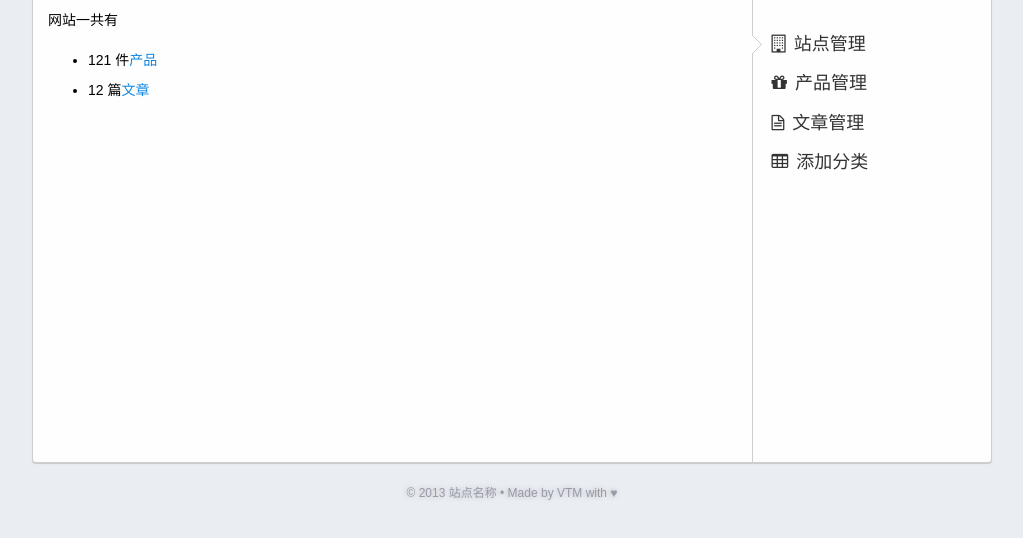
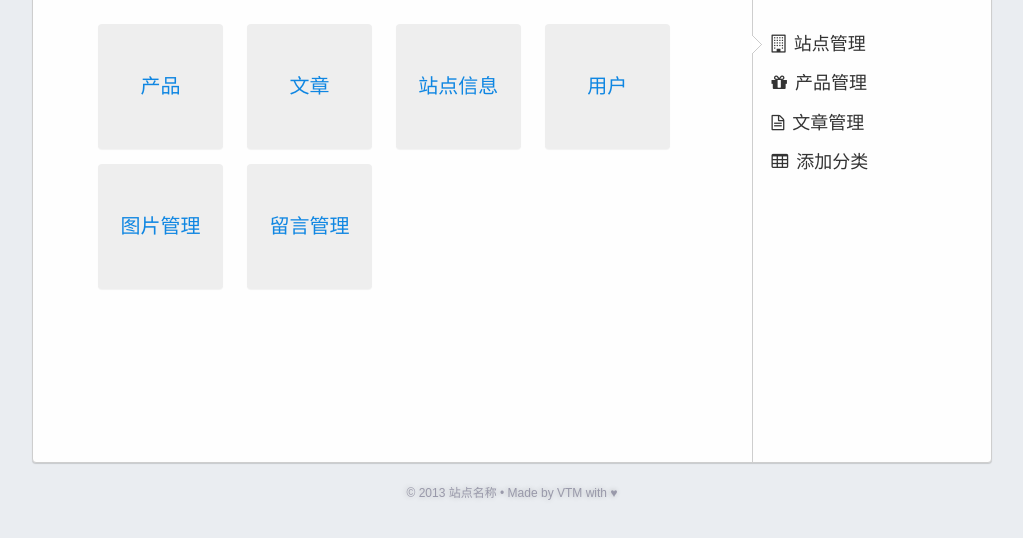
Before and after one commit to bcho-archive/vinko-backend, a plain HTML site: page index.html in a window 1280 px wide. Shown: the part 194-732 px from the top of the page, without its empty margins (128-1151 px from the left). Drawn offline with nearby package versions, Linux system fonts and the light colour scheme.

Commit message:
added badges

```diff
--- a/index.html
+++ b/index.html
@@ -34,10 +34,13 @@
                 </header>
                 <!-- 模块内容 -->
                 <article id="module-content">
-                    <p>网站一共有 </p>
-                    <ul>
-                        <li>121 件<a href="#">产品</a></li>
-                        <li>12 篇<a href="#">文章</a></li>
+                    <ul class="badges">
+                        <li><a class="badge" href="#">产品</a></li>
+                        <li><a class="badge" href="#">文章</a></li>
+                        <li><a class="badge" href="#">站点信息</a></li>
+                        <li><a class="badge" href="#">用户</a></li>
+                        <li><a class="badge" href="#">图片管理</a></li>
+                        <li><a class="badge" href="#">留言管理</a></li>
                     </ul>
                 </article>
             </section>
--- a/styles/style.css
+++ b/styles/style.css
@@ -80,14 +80,6 @@ body {
   border-color: #ebccd1;
 }
 
-.close:hover, .close:focus {
-  color: #000;
-  text-decoration: none;
-  cursor: pointer;
-  opacity: .5;
-  filter: alpha(opacity=50);
-}
-
 .alert-dismissable .close {
   position: relative;
   top: 3px;
@@ -112,6 +104,50 @@ button.close {
   text-shadow: 0 1px 0 #fff;
   opacity: .2;
   filter: alpha(opacity=20);
+}
+
+.close:hover, .close:focus {
+  color: #000;
+  text-decoration: none;
+  cursor: pointer;
+  opacity: .5;
+  filter: alpha(opacity=50);
+}
+
+.badges {
+  margin-top: 25px;
+  margin-bottom: 25px;
+}
+
+ul.badges {
+  list-style: none;
+}
+
+ul.badges li {
+  display: inline-block;
+}
+
+.badge {
+  display: inline-block;
+  height: 125px;
+  width: 125px;
+  margin: 5px 10px;
+
+  border-radius: 4px;
+  box-shadow: 0px 1px 1px rgba(0, 0, 0, 0.05);
+  text-align: center;
+  font-size: 20px;
+  line-height: 125px;
+  background-color: #eee;
+}
+
+.badge a,
+a.badge {
+  text-decoration: none;
+}
+
+.badge:hover {
+  background-color: #e3e3e3;
 }
 
 .error {
@@ -261,12 +297,7 @@ button.close {
 }
 
 #module-content a {
-  text-decoration: none;
   color: #0f86e2;
-}
-
-#module-content a:hover {
-  text-decoration: underline;
 }
 
 #module-content li {
@@ -284,10 +315,6 @@ button.close {
 #module-content a {
   text-decoration: none;
   color: #0f86e2;
-}
-
-#module-content a:hover {
-  text-decoration: underline;
 }
 
 #module-content li {
```
